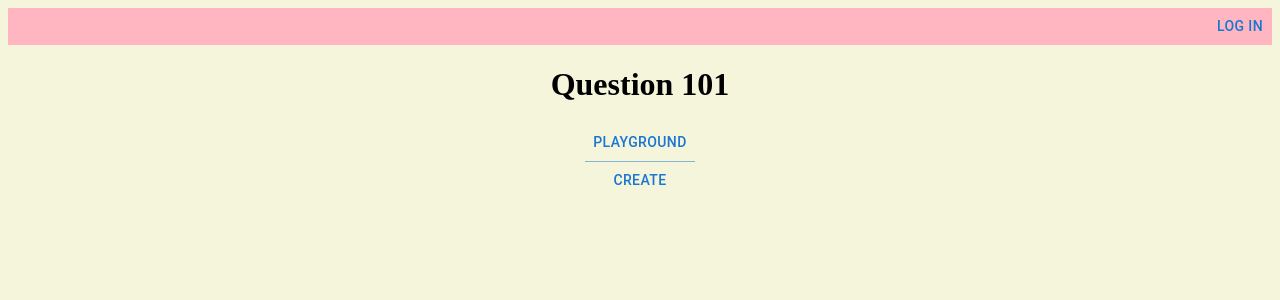
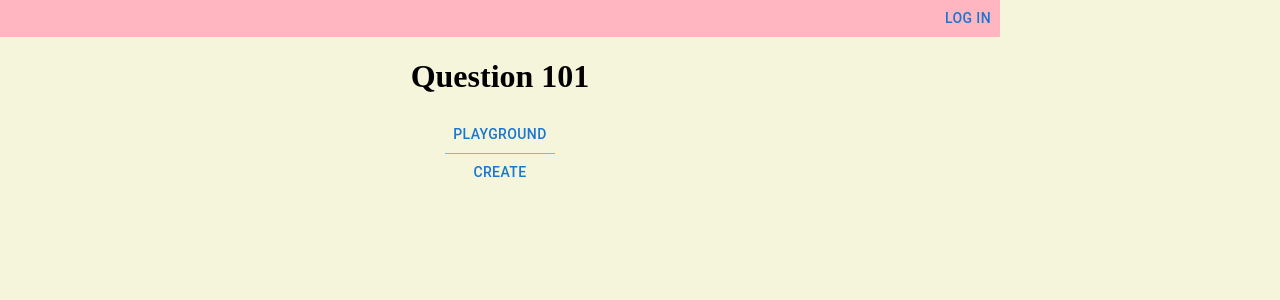
Before and after one commit to vickertan/Question101, a React (Vite) app: page / in a window 1280 px wide. Shown: the top 300 px of the page. Built offline with nearby package versions, Linux system fonts and the light colour scheme.

Commit message:
Remove margin and set width

```diff
--- a/src/style.css
+++ b/src/style.css
@@ -1,3 +1,5 @@
 body {
+  max-width: 1000px;
   background-color: beige;
+  margin: 0px;
 }
```
